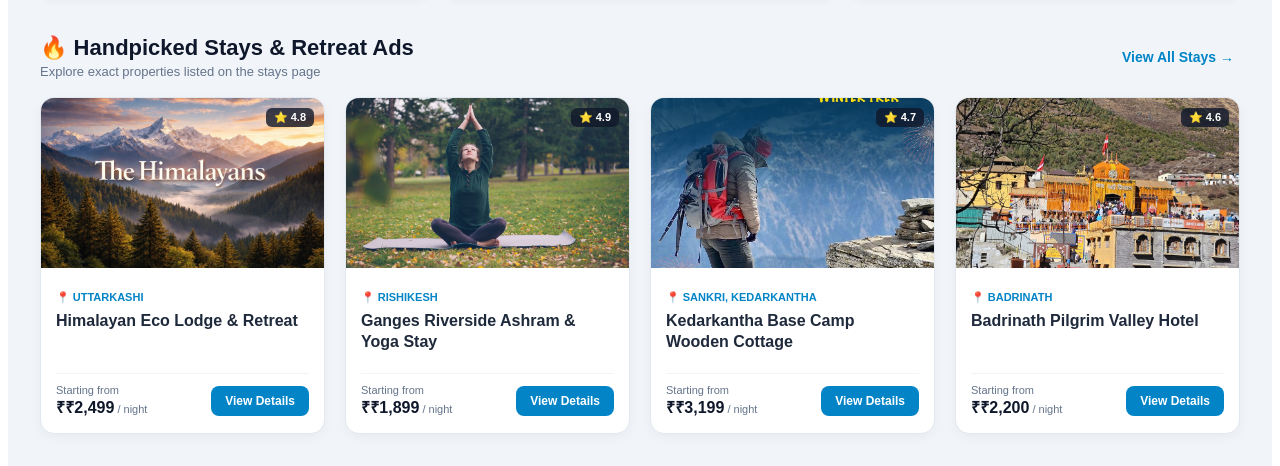
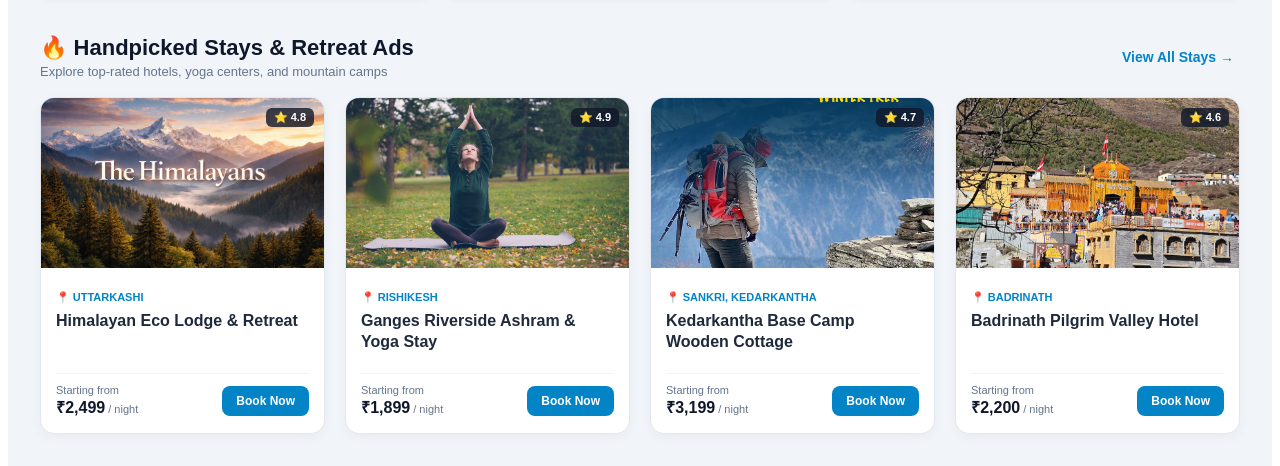
Before and after one commit to pamnautiyal-cpu/himstay, a React (Vite) app in the folder frontend/: page / in a window 1280 px wide. Shown: the part 640-1106 px from the top of the page. Built offline with nearby package versions, Linux system fonts and the light colour scheme; no server answers; the database is empty.

Commit message:
Replace bulky old sections with compact interactive category banner cards that link to search/detail pages

```diff
--- a/frontend/src/pages/Home.jsx
+++ b/frontend/src/pages/Home.jsx
@@ -50,8 +50,8 @@ export default function Home() {
     navigate(`/search?query=${encodeURIComponent(searchTerm)}&city=${encodeURIComponent(selectedCity)}&tab=${activeTab}`);
   };
 
-  // Default Stays (Hotel page style data)
-  const defaultStays = [
+  // Featured Live Stays
+  const featuredStays = [
     {
       id: "1",
       title: "Himalayan Eco Lodge & Retreat",
@@ -86,9 +86,9 @@ export default function Home() {
     }
   ];
 
-  // Combine Firebase listings so home page dynamically shows exact hotel page listings
-  const allDisplayListings = listings.length > 0 ? listings : defaultStays;
+  const allDisplayListings = listings.length > 0 ? [...listings, ...featuredStays] : featuredStays;
 
+  // Main Category Banners (Clicking opens category search or detail view)
   const categoryBanners = [
     {
       title: "Uttarakhand Tourism",
@@ -252,13 +252,13 @@ export default function Home() {
           </div>
         </div>
 
-        {/* Live Hotels & Stay Ads Section - Linked to Hotel Page Data */}
+        {/* Live Hotels & Stay Ads Section */}
         <div style={{ display: "flex", justifyContent: "space-between", alignItems: "center", marginBottom: "18px" }}>
           <div>
             <h2 style={{ fontSize: "22px", fontWeight: "800", color: "#0f172a", margin: 0 }}>
               🔥 Handpicked Stays & Retreat Ads
             </h2>
-            <p style={{ fontSize: "13px", color: "#64748b", margin: "3px 0 0 0" }}>Explore exact properties listed on the stays page</p>
+            <p style={{ fontSize: "13px", color: "#64748b", margin: "3px 0 0 0" }}>Explore top-rated hotels, yoga centers, and mountain camps</p>
           </div>
           <button
             onClick={() => navigate("/stays")}
@@ -268,7 +268,7 @@ export default function Home() {
           </button>
         </div>
 
-        {/* Property Grid using Stays Page / Hotel Data */}
+        {/* Property Grid */}
         <div style={{ display: "grid", gridTemplateColumns: "repeat(auto-fill, minmax(270px, 1fr))", gap: "20px", marginBottom: "40px" }}>
           {allDisplayListings.map((item, index) => (
             <div
@@ -297,7 +297,7 @@ export default function Home() {
             >
               <div style={{ position: "relative" }}>
                 <img
-                  src={item.image || item.img || "/images/hero/himalayas.jpg"}
+                  src={item.img || item.image || "/images/hero/himalayas.jpg"}
                   alt={item.title || item.name}
                   style={{ width: "100%", height: "170px", objectFit: "cover" }}
                   onError={(e) => { e.target.src = "/images/hero/himalayas.jpg"; }}
@@ -318,24 +318,19 @@ export default function Home() {
                   <h3 style={{ fontSize: "16px", fontWeight: "700", color: "#1e293b", margin: "6px 0 10px 0", lineHeight: "1.3" }}>
                     {item.title || item.name}
                   </h3>
-                  {item.description && (
-                    <p style={{ fontSize: "12px", color: "#64748b", margin: "0 0 10px 0", display: "-webkit-box", WebkitLineClamp: 2, WebkitBoxOrient: "vertical", overflow: "hidden" }}>
-                      {item.description}
-                    </p>
-                  )}
                 </div>
 
                 <div style={{ display: "flex", alignItems: "center", justifyContent: "space-between", borderTop: "1px solid #f1f5f9", paddingTop: "10px", marginTop: "10px" }}>
                   <div>
                     <span style={{ fontSize: "11px", color: "#64748b", display: "block" }}>Starting from</span>
-                    <span style={{ fontSize: "16px", fontWeight: "800", color: "#0f172a" }}>{item.price ? `₹${item.price}` : "₹2,499"}</span>
+                    <span style={{ fontSize: "16px", fontWeight: "800", color: "#0f172a" }}>{item.price || "₹2,499"}</span>
                     <span style={{ fontSize: "11px", color: "#64748b" }}> / night</span>
                   </div>
                   <button style={{
                     background: "#0284c7", color: "white", border: "none", padding: "8px 14px",
                     borderRadius: "8px", fontWeight: "700", fontSize: "12px", cursor: "pointer"
                   }}>
-                    View Details
+                    Book Now
                   </button>
                 </div>
               </div>
@@ -343,7 +338,7 @@ export default function Home() {
           ))}
         </div>
 
-        {/* Compact Category Banner Cards */}
+        {/* Compact Category Banner Cards (Clicking opens search/detail view cleanly) */}
         <div style={{ marginBottom: "20px" }}>
           <h2 style={{ fontSize: "22px", fontWeight: "800", color: "#0f172a", marginBottom: "15px" }}>
             🌟 Explore Himalayan Categories
```
